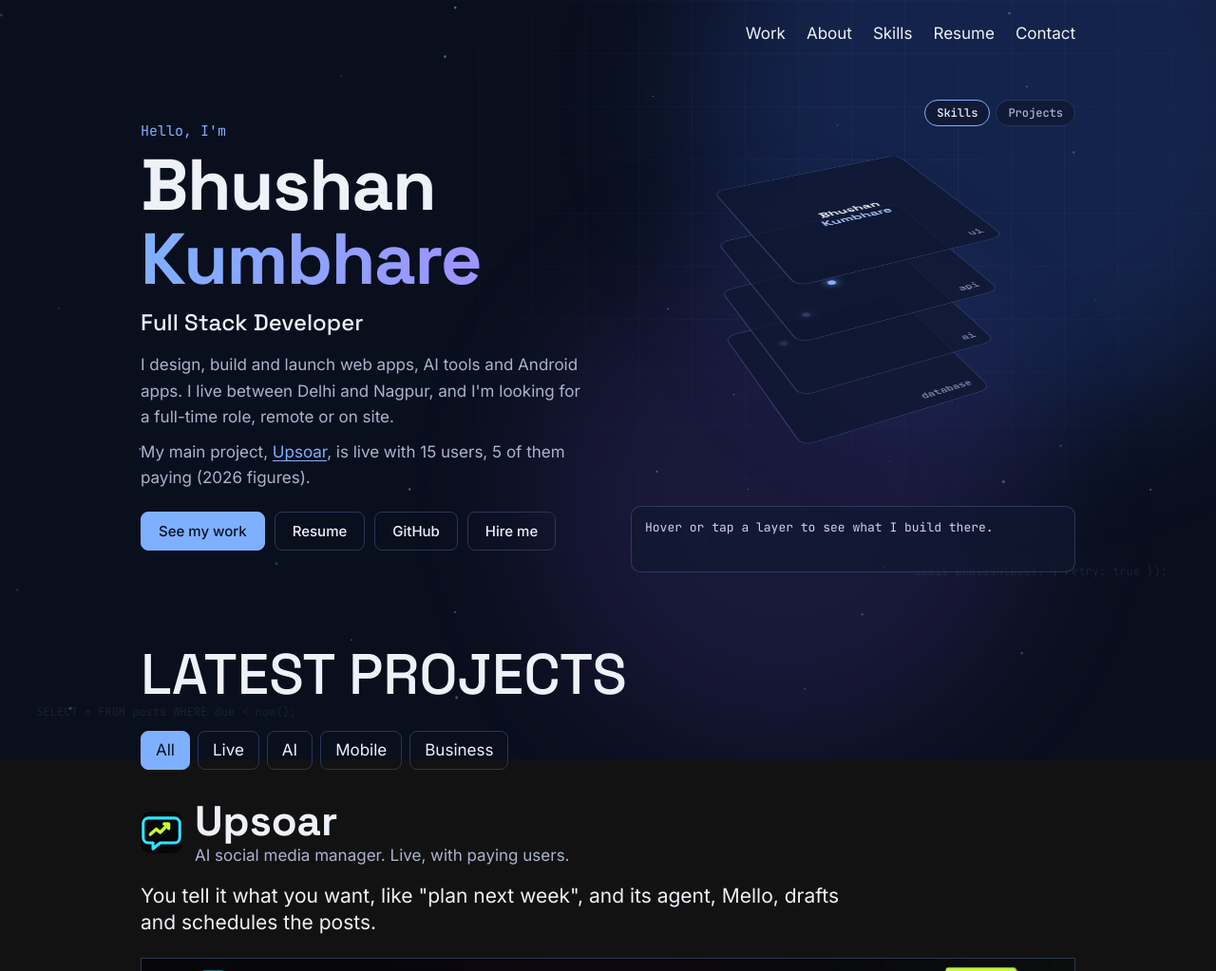
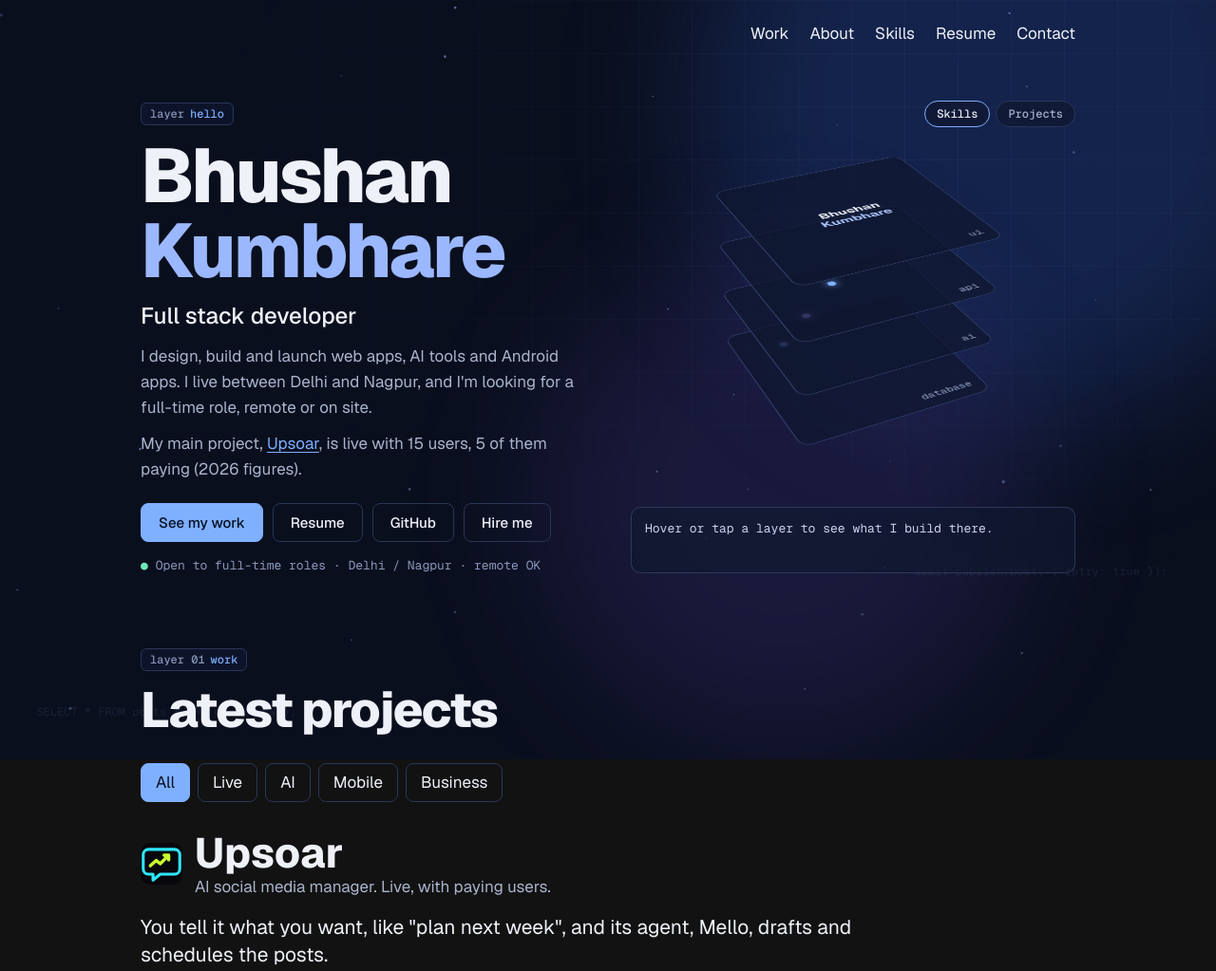
Before and after one commit to shaggyb1/shaggyb1.github.io, a plain HTML site: page index.html in a window 1280 px wide. Shown: the top 1023 px of the page at 95% size. Drawn offline with nearby package versions, Linux system fonts and the light colour scheme.

Commit message:
Apply the stack direction: Geist fonts, layer labels and built layers
Geist for text and headings, Geist Mono for labels. Bigger, heavier name,
an availability line, layer labels above each section, chips showing which
layers each project covers, and a versioned footer linking to the site's
commit history.

Co-Authored-By: Claude Opus 5.5 <noreply@anthropic.com>

```diff
--- a/data.js
+++ b/data.js
@@ -3,11 +3,12 @@
    repo: the GitHub link. private:true tells visitors to ask for a walkthrough, because they get a 404 otherwise.
    sample: a public repo with part of a private project's code.
    video: a demo video file, like 'assets/upsoar-demo.mp4'. Leave it null and the screenshot shows instead.
+   layers: the parts of the stack I built, shown as chips on the card.
    feature:true gives a project the large layout with sections. */
 
 const PROJECTS = [
   {
-    id: 'upsoar', tags: ['Live', 'AI'], feature: true, name: 'Upsoar', logo: 'assets/logos/upsoar.svg', shot: 'assets/shots/upsoar.jpg',
+    id: 'upsoar', tags: ['Live', 'AI'], layers: ['ui', 'api', 'ai', 'db', 'billing'], feature: true, name: 'Upsoar', logo: 'assets/logos/upsoar.svg', shot: 'assets/shots/upsoar.jpg',
     accent: '#2ee6ff', video: null,
     kind: 'AI social media manager', status: 'Live, with paying users',
     line: 'You tell it what you want, like "plan next week", and its agent, Mello, drafts and schedules the posts.',
@@ -30,7 +31,7 @@ const PROJECTS = [
     demo: 'upsoar', demoTitle: 'Ask Mello', demoNote: 'Scripted, not the live agent.'
   },
   {
-    id: 'tradewire', tags: ['Live', 'Mobile'], feature: true, name: 'TradeWire', logo: 'assets/logos/tradewire.png', shot: 'assets/shots/tradewire.jpg',
+    id: 'tradewire', tags: ['Live', 'Mobile'], layers: ['ui', 'mobile', 'api'], feature: true, name: 'TradeWire', logo: 'assets/logos/tradewire.png', shot: 'assets/shots/tradewire.jpg',
     accent: '#7df0a0',
     kind: 'Market news for Indian traders', status: 'In trial, Android and web',
     line: 'I built this for my own trading. It reads RBI, SEBI, NSE, BSE, the US Fed and other official sources directly, then tags each headline by likely impact.',
@@ -54,7 +55,7 @@ const PROJECTS = [
     demo: 'tradewire', demoTitle: 'Tag a headline', demoNote: 'A small sample of keyword rules. Not investment advice.'
   },
   {
-    id: 'distributor', tags: ['Mobile', 'AI', 'Business'], name: 'Local Distributor', logo: 'assets/logos/local-distributor.svg', shot: 'assets/shots/distributor.jpg',
+    id: 'distributor', tags: ['Mobile', 'AI', 'Business'], layers: ['ui', 'mobile', 'ai', 'db'], name: 'Local Distributor', logo: 'assets/logos/local-distributor.svg', shot: 'assets/shots/distributor.jpg',
     accent: '#f4c430',
     kind: 'Grocery delivery for villages near Narkhed and Katol', status: 'Two Android apps and a website',
     note: 'A shop app, a seller app and a website in 13 Indian languages. The main feature is Parchi: you write or speak a list the way you\'d tell a shopkeeper, and it becomes a cart. If Firebase isn\'t set up, orders still work over WhatsApp.',
@@ -64,7 +65,7 @@ const PROJECTS = [
     demo: 'parchi', demoTitle: 'Write a parchi', demoNote: 'It knows a short word list. Try your own shopping list.'
   },
   {
-    id: 'naad', tags: [], name: 'Naad Music', logo: 'assets/logos/naad.svg', shot: 'assets/shots/naad.jpg',
+    id: 'naad', tags: [], layers: ['ui', 'api', 'db'], name: 'Naad Music', logo: 'assets/logos/naad.svg', shot: 'assets/shots/naad.jpg',
     accent: '#f77fa8',
     kind: 'Ad-free music player', status: 'In progress',
     note: 'Search Hindi, English, Punjabi, Tamil and other music, and keep your playlists across devices. I only used official sources, like the YouTube and Spotify players, iTunes previews, Audius and Jamendo, so it never rips songs. A Flutter app on the same API is next.',
@@ -74,7 +75,7 @@ const PROJECTS = [
     demo: 'naad', demoTitle: 'Play a raga', demoNote: 'Your browser makes this sound live. Naad means &ldquo;sound&rdquo;.'
   },
   {
-    id: 'derma', tags: ['Business'], name: 'Derma Tracker', logo: 'assets/logos/derma.svg', shot: 'assets/shots/derma.jpg',
+    id: 'derma', tags: ['Business'], layers: ['ui', 'api', 'db', 'whatsapp'], name: 'Derma Tracker', logo: 'assets/logos/derma.svg', shot: 'assets/shots/derma.jpg',
     accent: '#6aa8ff',
     kind: 'Treatment tracker for a skin clinic', status: 'Built',
     note: 'The clinic counted multi-session courses in a paper register and phoned each patient by hand. Now staff enter a course once, patients get a WhatsApp reminder with a booking link, and the session count updates itself. The screenshot shows sample patients.',
@@ -84,7 +85,7 @@ const PROJECTS = [
     demo: 'derma', demoTitle: 'Run a course', demoNote: 'Made-up patient. Dates count from today.'
   },
   {
-    id: 'consultancy', tags: ['Business'], name: 'E-Commerce Consultancy', logo: 'assets/logos/consultancy.svg', shot: 'assets/shots/consultancy.jpg',
+    id: 'consultancy', tags: ['Business'], layers: ['ui', 'forms'], name: 'E-Commerce Consultancy', logo: 'assets/logos/consultancy.svg', shot: 'assets/shots/consultancy.jpg',
     accent: '#ee6c4d',
     kind: 'Website for a client', status: 'Client project',
     note: 'A site for a GeM tender and marketplace consultant. Each enquiry goes straight to the owner\'s Google Sheet and email through Apps Script, so there\'s no backend to pay for.',
@@ -94,7 +95,7 @@ const PROJECTS = [
     demo: 'leads', demoTitle: 'Send an enquiry', demoNote: 'Nothing leaves this page.'
   },
   {
-    id: 'calculator', tags: [], name: 'Calculator', logo: 'assets/logos/calculator.svg',
+    id: 'calculator', tags: [], layers: ['ui'], name: 'Calculator', logo: 'assets/logos/calculator.svg',
     accent: '#c9a2ff',
     kind: 'My first GitHub repo', status: '2022',
     note: 'In 2022 I pushed an empty file called cal.html, with the description "trying my best". I\'ve left it up. The working calculator below is the one it was supposed to become.',
--- a/index.html
+++ b/index.html
@@ -17,7 +17,7 @@
 <link rel="icon" href="assets/favicon.svg" type="image/svg+xml">
 <link rel="preconnect" href="https://fonts.googleapis.com">
 <link rel="preconnect" href="https://fonts.gstatic.com" crossorigin>
-<link href="https://fonts.googleapis.com/css2?family=Inter:wght@400;500;600&family=Space+Grotesk:wght@500;700&family=JetBrains+Mono:wght@400;500&display=swap" rel="stylesheet">
+<link href="https://fonts.googleapis.com/css2?family=Geist:wght@400..800&family=Geist+Mono:wght@400;500&display=swap" rel="stylesheet">
 <link rel="stylesheet" href="style.css">
 <link rel="stylesheet" href="background.css">
 </head>
@@ -44,9 +44,9 @@
   <main>
     <section class="hero">
       <div class="hero-text">
-        <p class="hello">Hello, I'm</p>
+        <p class="layer"><i>layer</i> hello</p>
         <h1 class="hero-name">Bhushan <span>Kumbhare</span></h1>
-        <p class="hero-role">Full Stack Developer</p>
+        <p class="hero-role">Full stack developer</p>
         <p class="intro">I design, build and launch web apps, AI tools and Android apps. I live between Delhi and Nagpur, and I'm looking for a full-time role, remote or on site.</p>
         <p class="intro proof">My main project, <a href="https://upsoar.in" target="_blank" rel="noopener">Upsoar</a>, is live with 15 users, 5 of them paying (2026 figures).</p>
         <div class="hero-buttons">
@@ -55,6 +55,7 @@
           <a class="btn" href="https://github.com/shaggyb1" target="_blank" rel="noopener">GitHub</a>
           <a class="btn" href="#contact">Hire me</a>
         </div>
+        <p class="status"><span aria-hidden="true">●</span> Open to full-time roles · Delhi / Nagpur · remote OK</p>
       </div>
       <div class="hero-visual">
         <div class="stack-modes" role="group" aria-label="What the stack shows">
@@ -69,12 +70,14 @@
     </section>
 
     <section id="work">
+      <p class="layer"><i>layer 01</i> work</p>
       <h2>Latest projects</h2>
       <div class="filters" id="project-filter" role="group" aria-label="Filter projects"></div>
       <div id="project-list"></div>
     </section>
 
     <section id="about" class="prose-section">
+      <p class="layer"><i>layer 02</i> about</p>
       <h2>About</h2>
       <div class="prose">
         <p>I did a BA at the University of Delhi (SOL) and studied web development at TGC in New Delhi in 2020. From 2020 to 2025 I prepared for government exams and kept training on the side, including the Java Full Stack course at Kiran Academy, Pune, in 2022 and 2023.</p>
@@ -85,11 +88,13 @@
     </section>
 
     <section id="skills" class="prose-section">
+      <p class="layer"><i>layer 03</i> stack</p>
       <h2>My skills</h2>
       <div id="skills-list"></div>
     </section>
 
     <section id="contact" class="prose-section">
+      <p class="layer"><i>layer 04</i> contact</p>
       <h2>Let's talk</h2>
       <div class="prose">
         <form class="contact-form" id="contact-form">
@@ -108,7 +113,10 @@
     </section>
   </main>
 
-  <footer class="foot">Written in plain HTML, CSS and JavaScript.</footer>
+  <footer class="foot">
+    <span>© 2026 Bhushan Kumbhare · plain HTML, CSS and JavaScript</span>
+    <span>stack <b>v2026.11</b> · <a href="https://github.com/shaggyb1/shaggyb1.github.io/commits/main" target="_blank" rel="noopener">changelog</a></span>
+  </footer>
 </div>
 
 <script src="data.js"></script>
--- a/script.js
+++ b/script.js
@@ -58,6 +58,13 @@ function headBlock(p, tag) {
   return head;
 }
 
+function layerChips(p) {
+  const row = el('p', 'p-layers');
+  row.append(el('span', 'p-layers-label', 'Layers I built'));
+  p.layers.forEach(l => row.append(el('span', 'chip', l)));
+  return row;
+}
+
 function shotImage(p) {
   if (p.video) {
     const video = el('video', 'p-shot');
@@ -94,10 +101,10 @@ PROJECTS.forEach(p => {
       ol.append(li);
     });
     hist.append(ol);
-    item.append(headBlock(p, 'h3'), lede, shotImage(p), cols, projectLinks(p), el('p', 'p-tech', 'Tech stack: ' + p.tech), demoBlock(p), hist);
+    item.append(headBlock(p, 'h3'), lede, shotImage(p), cols, projectLinks(p), el('p', 'p-tech', 'Tech stack: ' + p.tech), layerChips(p), demoBlock(p), hist);
   } else {
     if (p.shot) item.append(shotImage(p));
-    item.append(headBlock(p, 'h3'), el('p', 'p-note', p.note), projectLinks(p), el('p', 'p-tech', 'Tech stack: ' + p.tech), demoBlock(p));
+    item.append(headBlock(p, 'h3'), el('p', 'p-note', p.note), projectLinks(p), el('p', 'p-tech', 'Tech stack: ' + p.tech), layerChips(p), demoBlock(p));
   }
   (p.feature ? list : cards).append(item);
 });
--- a/style.css
+++ b/style.css
@@ -6,9 +6,9 @@
   --soft: #a9b4cc;
   --rule: #2a3656;
   --link: #7fb0ff;
-  --serif: "Inter", system-ui, "Segoe UI", sans-serif;
-  --display: "Space Grotesk", "Inter", sans-serif;
-  --mono: "JetBrains Mono", ui-monospace, Consolas, monospace;
+  --serif: "Geist", system-ui, "Segoe UI", sans-serif;
+  --display: "Geist", system-ui, sans-serif;
+  --mono: "Geist Mono", ui-monospace, Consolas, monospace;
 }
 
 * { box-sizing: border-box; }
@@ -40,10 +40,18 @@ a:hover { color: var(--ink); }
   display: grid; grid-template-columns: minmax(0, 1fr) minmax(0, 1fr); gap: 48px; align-items: center;
   padding: clamp(36px, 7vh, 72px) 0 76px;
 }
-.hello { font: 400 15px var(--mono); color: var(--link); margin-bottom: 8px; }
-.hero-name { font: 700 clamp(46px, 6.4vw, 76px)/1.03 var(--display); letter-spacing: -.02em; }
-.hero-name span { display: block; background: linear-gradient(95deg, #7fb0ff, #a78bff); -webkit-background-clip: text; background-clip: text; color: transparent; }
-.hero-role { font: 500 clamp(20px, 2.2vw, 24px) var(--display); margin: 12px 0 16px; color: var(--ink); }
+/* Small mono labels named after the layers of the hero stack. */
+.layer {
+  display: inline-flex; gap: 6px; align-items: center; margin-bottom: 14px; padding: 3px 9px;
+  border: 1px solid var(--rule); border-radius: 6px; background: rgba(15, 23, 48, .7);
+  font: 500 12px var(--mono); color: var(--link);
+}
+.layer i { font-style: normal; color: #8a98ba; }
+.hero-name { font: 800 clamp(48px, 7vw, 80px)/.98 var(--display); letter-spacing: -.035em; }
+.hero-name span { display: block; color: #9bb8ff; }
+.hero-role { font: 500 clamp(20px, 2.2vw, 24px) var(--display); margin: 14px 0 14px; color: var(--ink); }
+.status { margin-top: 16px; font: 400 13px var(--mono); color: #8a98ba; }
+.status span { color: #6ee7b7; }
 .intro { max-width: 520px; font-size: 17px; line-height: 1.6; color: var(--soft); }
 .intro + .intro { margin-top: 10px; }
 .intro a { color: var(--link); }
@@ -62,10 +70,11 @@ a:hover { color: var(--ink); }
 
 /* Sections */
 h2 {
-  font: 500 clamp(38px, 6vw, 60px)/1.05 var(--display);
-  text-transform: uppercase;
+  font: 800 clamp(34px, 5vw, 52px)/1.05 var(--display);
+  letter-spacing: -.03em;
   margin-bottom: 28px;
 }
+.prose-section > .layer { justify-self: start; }
 .prose-section { margin-top: 72px; display: grid; grid-template-columns: 1fr; }
 .prose { max-width: 680px; }
 .prose p + p { margin-top: 14px; }
@@ -74,7 +83,12 @@ h2 {
 .prose .links { margin-top: 12px; }
 
 
-.foot { margin-top: 72px; padding: 16px 0 34px; border-top: 1px solid var(--rule); color: var(--soft); font-size: 16px; }
+.foot {
+  display: flex; flex-wrap: wrap; justify-content: space-between; gap: 8px 20px;
+  margin-top: 72px; padding: 16px 0 34px; border-top: 1px solid var(--rule);
+  font: 400 13px var(--mono); color: #8a98ba;
+}
+.foot b { font-weight: 500; color: var(--link); }
 
 /* Projects */
 .project { margin-bottom: 64px; }
@@ -89,6 +103,9 @@ h3 { font-family: var(--display); font-weight: 750; line-height: 1.1; }
 .p-sections { display: grid; grid-template-columns: repeat(3, minmax(0, 1fr)); gap: 26px; margin: 22px 0; font-size: 17.500px; line-height: 1.5; }
 .p-sections h4 { font: 600 18px/1.3 var(--serif); margin-bottom: 5px; }
 .p-tech { color: var(--soft); font-size: 16px; line-height: 1.35; margin-top: 4px; }
+.p-layers { display: flex; flex-wrap: wrap; align-items: center; gap: 6px; margin-top: 10px; }
+.p-layers-label { margin-right: 4px; font: 400 12px var(--mono); color: #8a98ba; }
+.p-layers .chip { padding: 2px 8px; border: 1px solid var(--p, var(--link)); border-radius: 5px; font: 500 12px var(--mono); color: var(--ink); }
 .project .links { margin-top: 3px; }
 
 .cards { display: grid; grid-template-columns: repeat(2, minmax(0, 1fr)); gap: 30px; align-items: start; }
```
Also changed, not shown: assets/share.jpg.
